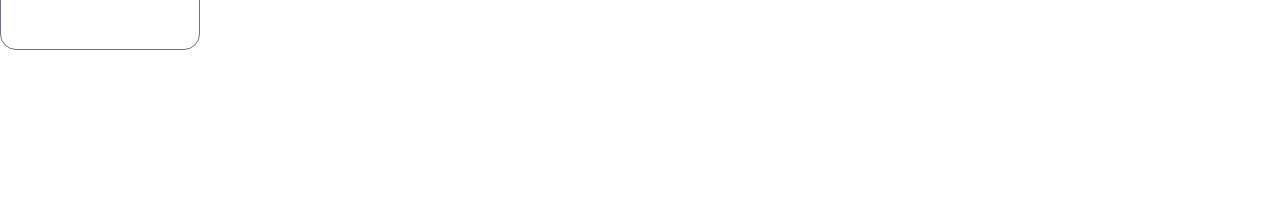
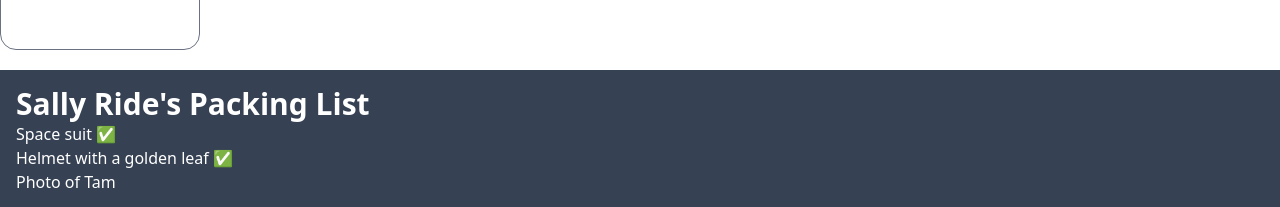
Before and after one commit to fufex3934/react-journey, a React (Vite) app: page / in a window 1280 px wide. Shown: the part 978-1185 px from the top of the page. Before the commit the page ends 1028 px from the top, so only its background shows below. Built offline with nearby package versions, Linux system fonts and the light colour scheme.

Commit message:
conditional rendering

```diff
--- a/src/App.jsx
+++ b/src/App.jsx
@@ -1,5 +1,6 @@
 import Avatar from "./Avatar";
 import Gallery from "./Gallery";
+import PackingList from "./PackingList";
 import TodoList from "./TodoList";
 
 
@@ -22,6 +23,8 @@ function App() {
           name: 'Katsuko Saruhashi',
           imageId: 'YfeOqp2'
         }}/>
+        <PackingList/>
+
     </>
   );
 }
--- a/src/Gallery.jsx
+++ b/src/Gallery.jsx
@@ -5,7 +5,7 @@ export default function Gallery() {
   return (
     <div className="container mx-auto">
       <h1 className="font-bold py-4 text-2xl">Amazing Scientists</h1>
-      <div className="flex space-x-3">
+      <div className="grid grid-cols-2 sm:grid-cols-3 ">
       <Profile/>
       <Profile/>
       <Profile/>
--- /dev/null
+++ b/src/Item.jsx
@@ -0,0 +1,6 @@
+
+export default function Item({name,isPacked}) {
+  return (
+    <li>{name} {isPacked && '✅'}</li>
+  )
+}
--- /dev/null
+++ b/src/PackingList.jsx
@@ -0,0 +1,22 @@
+import Item from "./Item";
+export default function PackingList() {
+  return (
+    <section className="container mx-auto mt-5 bg-gray-700 text-white p-4">
+      <h1 className="font-extrabold text-3xl">Sally Ride's Packing List</h1>
+      <ul>
+        <Item
+          isPacked={true}
+          name="Space suit"
+        />
+        <Item
+          isPacked={true}
+          name="Helmet with a golden leaf"
+        />
+        <Item
+          isPacked={false}
+          name="Photo of Tam"
+        />
+      </ul>
+    </section>
+  );
+}
```
